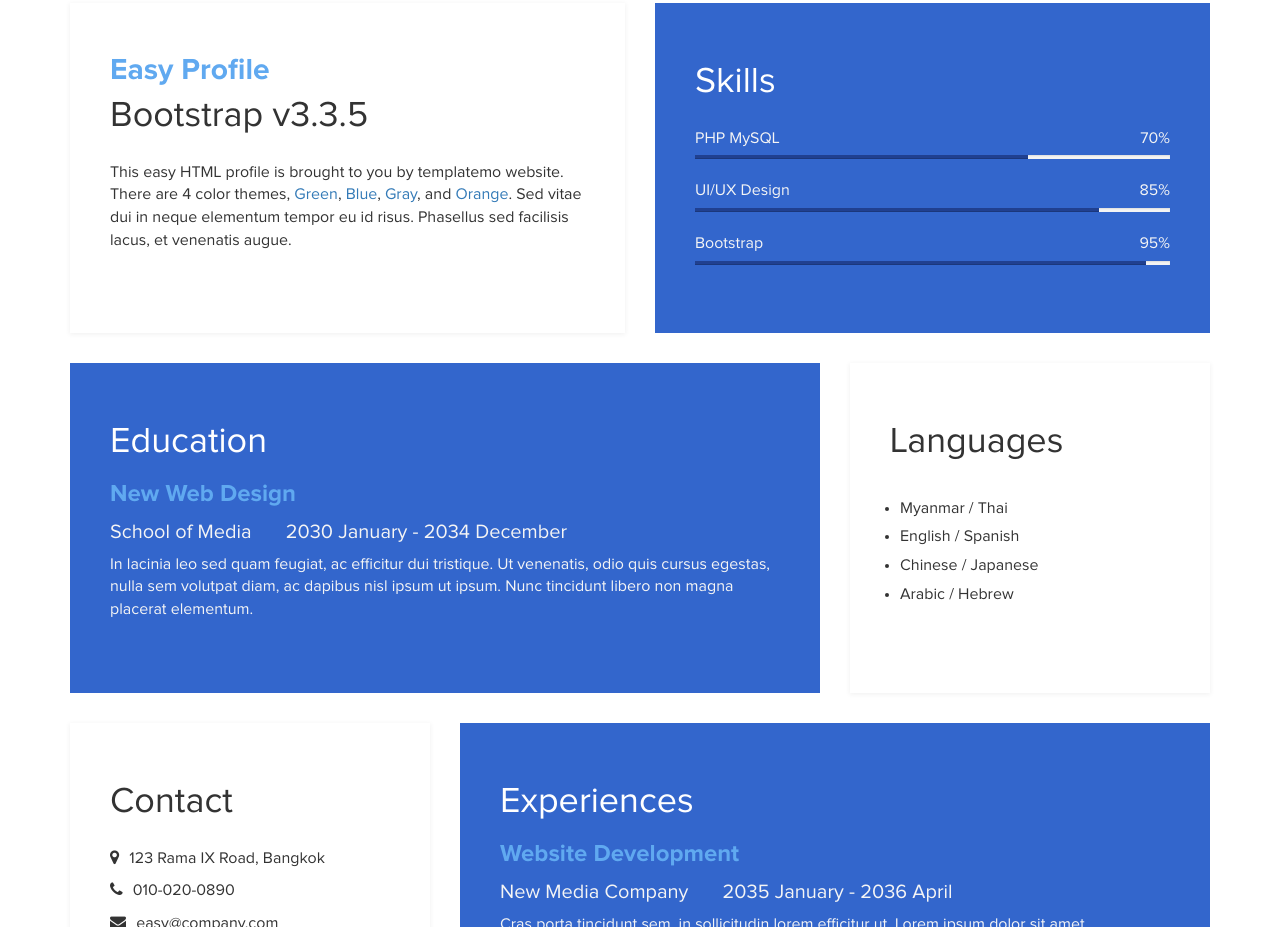
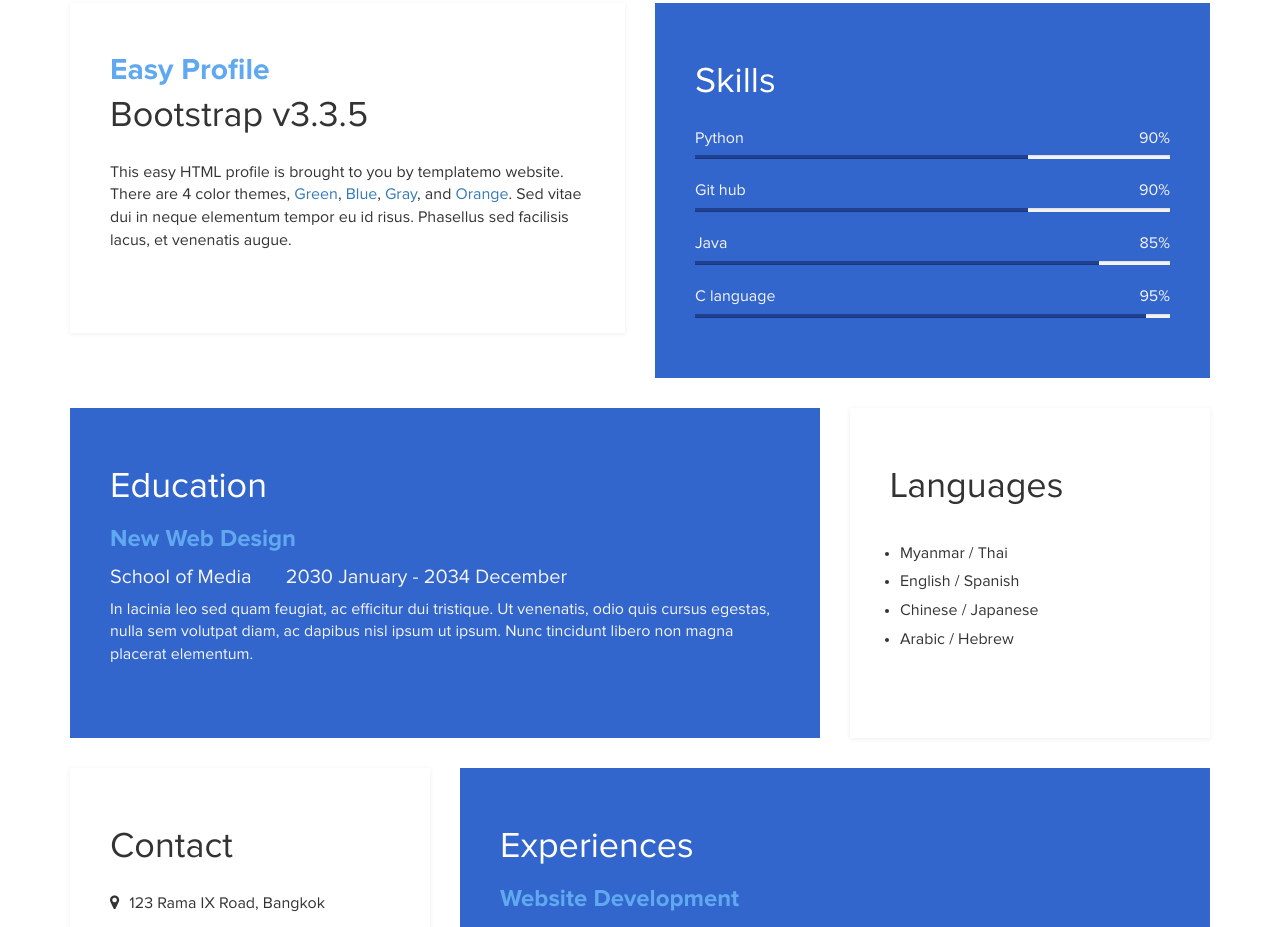
Before and after one commit to RAVURI-AKHILESH/RAVURI-AKHILESH, a plain HTML site: page index.html in a window 1280 px wide. Shown: the part 1554-2481 px from the top of the page. Drawn offline with Linux system fonts and the light colour scheme.

Commit message:
Update index.html

```diff
--- a/index.html
+++ b/index.html
@@ -52,19 +52,25 @@ http://www.templatemo.com/tm-467-easy-profile
 		<div class="col-md-6 col-sm-12">
 			<div class="skills">
 				<h2 class="white">Skills</h2>
-				<strong>PHP MySQL</strong>
-				<span class="pull-right">70%</span>
+				<strong>Python</strong>
+				<span class="pull-right">90%</span>
+					<div class="progress">
+						<div class="progress-bar progress-bar-primary" role="progressbar"
+                        aria-valuenow="60" aria-valuemin="0" aria-valuemax="100" style="width: 70%;"></div>
+					</div>
+<strong>Git hub</strong>
+				<span class="pull-right">90%</span>
 					<div class="progress">
 						<div class="progress-bar progress-bar-primary" role="progressbar"
                         aria-valuenow="70" aria-valuemin="0" aria-valuemax="100" style="width: 70%;"></div>
 					</div>
-				<strong>UI/UX Design</strong>
+				<strong>Java</strong>
 				<span class="pull-right">85%</span>
 					<div class="progress">
 						<div class="progress-bar progress-bar-primary" role="progressbar"
                         aria-valuenow="85" aria-valuemin="0" aria-valuemax="100" style="width: 85%;"></div>
 					</div>
-				<strong>Bootstrap</strong>
+				<strong>C language</strong>
 				<span class="pull-right">95%</span>
 					<div class="progress">
 						<div class="progress-bar progress-bar-primary" role="progressbar"
```
